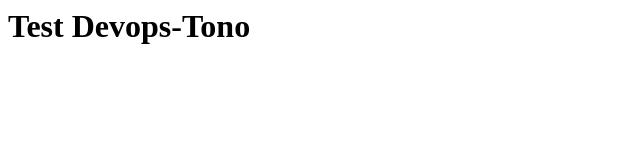
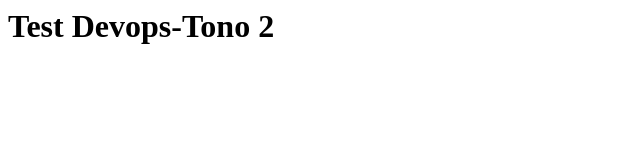
Before and after one commit to johanesprihartono/devops-tono, a plain HTML site: page index.html in a window 1280 px wide. Shown: the full height of the page, 0-640 px from the left. Drawn offline with Linux system fonts and the light colour scheme.

Commit message:
index versi 2

```diff
--- a/index.html
+++ b/index.html
@@ -1 +1 @@
-<h1>Test Devops-Tono</h1>
+<h1>Test Devops-Tono 2</h1>
```
